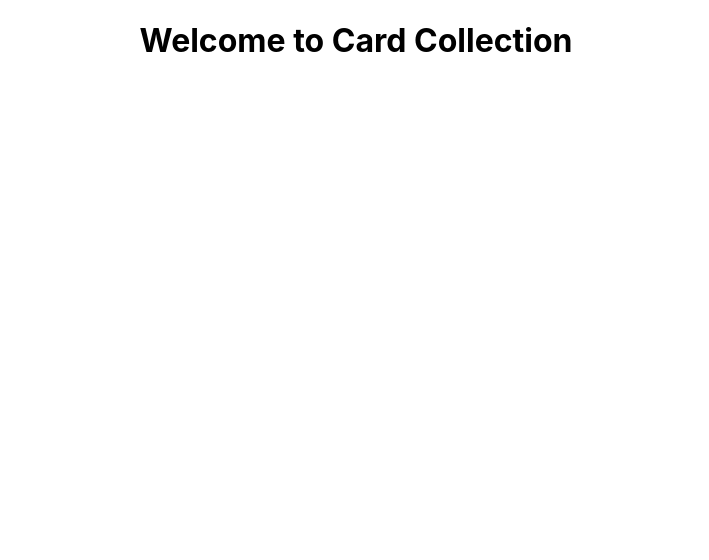
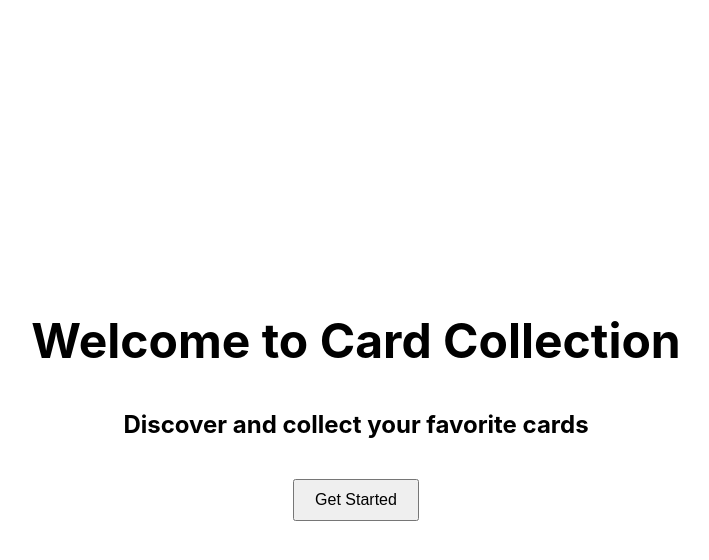
Before and after one commit to AnthonyMillerGit/ccg-collection, a React (Create React App) app in the folder front-end/: page / in a window 1280 px wide. Shown: the top 560 px of the page, without its empty margins (284-993 px from the left). Built offline with nearby package versions, Linux system fonts and the light colour scheme.

Commit message:
create skeleton to api call for magic and for styling

```diff
--- a/front-end/package.json
+++ b/front-end/package.json
@@ -6,9 +6,11 @@
     "@testing-library/jest-dom": "^5.17.0",
     "@testing-library/react": "^13.4.0",
     "@testing-library/user-event": "^13.5.0",
+    "axios": "^1.7.2",
     "react": "^18.3.1",
     "react-dom": "^18.3.1",
-    "react-scripts": "5.0.1",
+    "react-scripts": "^5.0.1",
+    "styled-components": "^6.1.11",
     "web-vitals": "^2.1.4"
   },
   "scripts": {
--- a/front-end/src/App.js
+++ b/front-end/src/App.js
@@ -1,11 +1,67 @@
 // src/App.js
-import React from 'react';
+import React, { useEffect, useState } from 'react';
 import './App.css';
+import Card from './components/Card';
+import LandingPage from './components/LandingPage';
+import { fetchCards } from './api';
+import GlobalStyle from './styles/globalStyles';
 
 function App() {
+  const [cards, setCards] = useState([]);
+  const [page, setPage] = useState(1);
+  const [pageSize] = useState(20);
+  const [showLanding, setShowLanding] = useState(true);
+
+  useEffect(() => {
+    if (!showLanding) {
+      const getCards = async () => {
+        try {
+          const data = await fetchCards(page, pageSize);
+          setCards(data);
+        } catch (error) {
+          console.error("Error fetching cards:", error);
+        }
+      };
+
+      getCards();
+    }
+  }, [page, pageSize, showLanding]);
+
+  const handleNextPage = () => {
+    setPage(prevPage => prevPage + 1);
+  };
+
+  const handlePreviousPage = () => {
+    setPage(prevPage => (prevPage > 1 ? prevPage - 1 : 1));
+  };
+
+  const handleStart = () => {
+    setShowLanding(false);
+  };
+
   return (
     <div className="App">
-      <h1>Welcome to Card Collection</h1>
+      <GlobalStyle />
+      {showLanding ? (
+        <LandingPage onStart={handleStart} />
+      ) : (
+        <>
+          <h1>Card Collection</h1>
+          <div>
+            {cards.map(card => (
+              <Card key={card.id} name={card.name} imageUrl={card.imageUrl} text={card.text} />
+            ))}
+          </div>
+          <div>
+            <button onClick={handlePreviousPage} disabled={page === 1}>
+              Previous
+            </button>
+            <button onClick={handleNextPage}>
+              Next
+            </button>
+          </div>
+        </>
+      )}
     </div>
   );
 }
--- /dev/null
+++ b/front-end/src/api.js
@@ -0,0 +1,29 @@
+// src/api.js
+import axios from 'axios';
+
+const API_URL = 'https://api.magicthegathering.io/v1';
+
+export const fetchCards = async (page = 1, pageSize = 20) => {
+  try {
+    const response = await axios.get(`${API_URL}/cards`, {
+      params: {
+        page,
+        pageSize,
+      },
+    });
+    return response.data.cards;
+  } catch (error) {
+    console.error("Error fetching cards:", error);
+    throw error;
+  }
+};
+
+export const searchCards = async (query) => {
+  try {
+    const response = await axios.get(`${API_URL}/cards`, { params: { name: query } });
+    return response.data.cards;
+  } catch (error) {
+    console.error("Error searching cards:", error);
+    throw error;
+  }
+};
--- /dev/null
+++ b/front-end/src/components/Card.js
@@ -0,0 +1,28 @@
+// src/components/Card.js
+import React from 'react';
+import styled from 'styled-components';
+
+const CardContainer = styled.div`
+  border: 1px solid #ccc;
+  padding: 20px;
+  margin: 20px;
+  border-radius: 8px;
+  box-shadow: 0 4px 8px rgba(0,0,0,0.1);
+`;
+
+const CardImage = styled.img`
+  width: 100%;
+  height: auto;
+`;
+
+const Card = ({ name, imageUrl, text }) => {
+  return (
+    <CardContainer>
+      <CardImage src={imageUrl} alt={name} />
+      <h3>{name}</h3>
+      <p>{text}</p>
+    </CardContainer>
+  );
+};
+
+export default Card;
--- /dev/null
+++ b/front-end/src/components/LandingPage.js
@@ -0,0 +1,40 @@
+// src/components/LandingPage.js
+import React from 'react';
+import styled from 'styled-components';
+
+const LandingContainer = styled.div`
+  display: flex;
+  flex-direction: column;
+  align-items: center;
+  justify-content: center;
+  height: 100vh;
+  text-align: center;
+`;
+
+const Title = styled.h1`
+  font-size: 3em;
+  margin-bottom: 20px;
+`;
+
+const Subtitle = styled.h2`
+  font-size: 1.5em;
+  margin-bottom: 40px;
+`;
+
+const Button = styled.button`
+  padding: 10px 20px;
+  font-size: 1em;
+  cursor: pointer;
+`;
+
+const LandingPage = ({ onStart }) => {
+  return (
+    <LandingContainer>
+      <Title>Welcome to Card Collection</Title>
+      <Subtitle>Discover and collect your favorite cards</Subtitle>
+      <Button onClick={onStart}>Get Started</Button>
+    </LandingContainer>
+  );
+};
+
+export default LandingPage;
--- /dev/null
+++ b/front-end/src/styles/globalStyles.js
@@ -0,0 +1,20 @@
+// src/styles/globalStyles.js
+import { createGlobalStyle } from 'styled-components';
+
+const GlobalStyle = createGlobalStyle`
+  body {
+    margin: 0;
+    font-family: -apple-system, BlinkMacSystemFont, 'Segoe UI', 'Roboto', 'Oxygen',
+      'Ubuntu', 'Cantarell', 'Fira Sans', 'Droid Sans', 'Helvetica Neue',
+      sans-serif;
+    -webkit-font-smoothing: antialiased;
+    -moz-osx-font-smoothing: grayscale;
+  }
+
+  code {
+    font-family: source-code-pro, Menlo, Monaco, Consolas, 'Courier New',
+      monospace;
+  }
+`;
+
+export default GlobalStyle;
```
Also changed, not shown: 1 other file (tests, documents, lock files or other folders).
